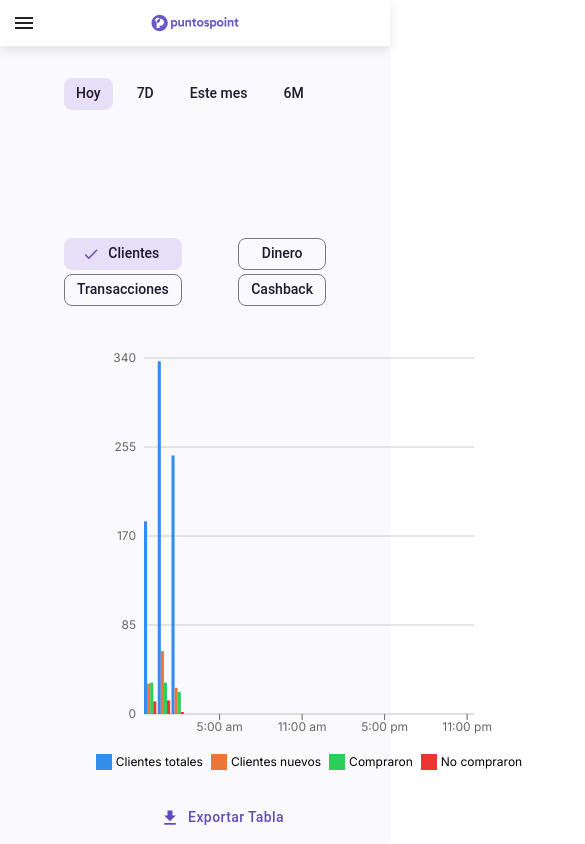
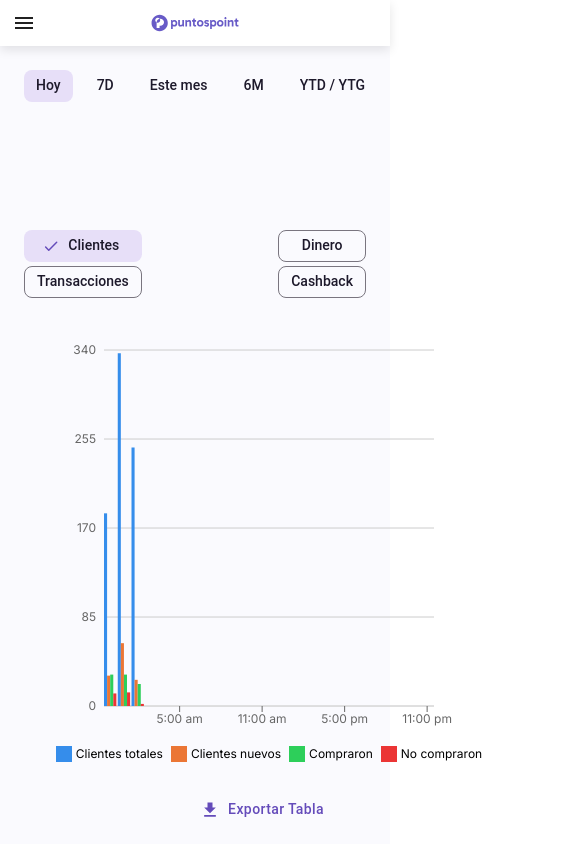
Before and after one commit to ilemarandrade/puntospoint-test-frontend, a Next.js app: page /dashboard in a window 390 px wide. Shown: the top 844 px of the page, 585 px wide, since content can reach past the window. Built offline with nearby package versions, Linux system fonts and the light colour scheme.

Commit message:
style: :lipstick: add responsive top dashboard padding in main tag

```diff
--- a/src/app/(private)/dashboard/page.tsx
+++ b/src/app/(private)/dashboard/page.tsx
@@ -39,7 +39,12 @@ const DashboardPage = () => {
   }, [filters?.parameter]);
 
   return (
-    <Grid2 container component="main" className="py-8 px-16" spacing={3}>
+    <Grid2
+      container
+      component="main"
+      className="p-6 md:py-8 md:px-16"
+      spacing={3}
+    >
       <Grid2 component="section" size={{ md: 9 }} className="space-y-8">
         <FiltersDashboard onChangeFilter={onChangeFilter} />
 
```
